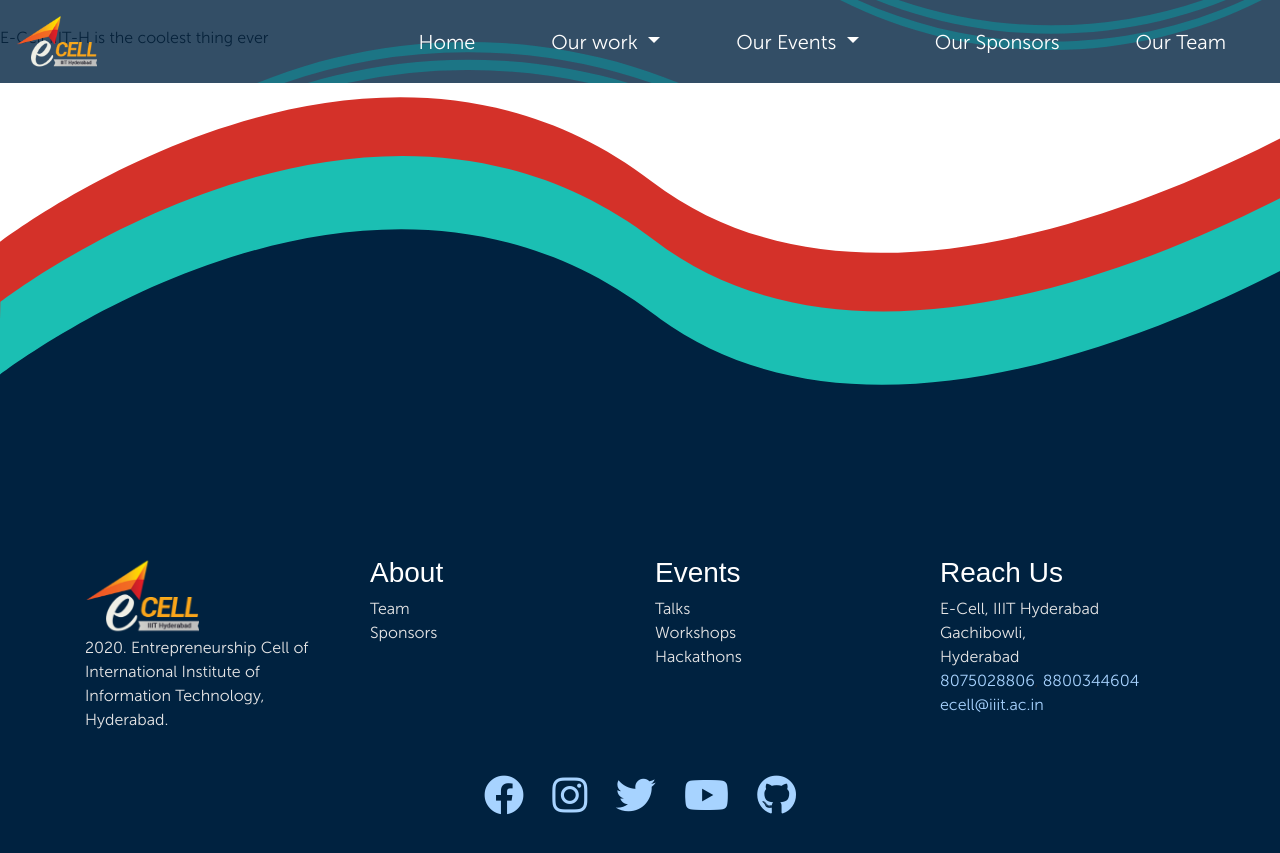
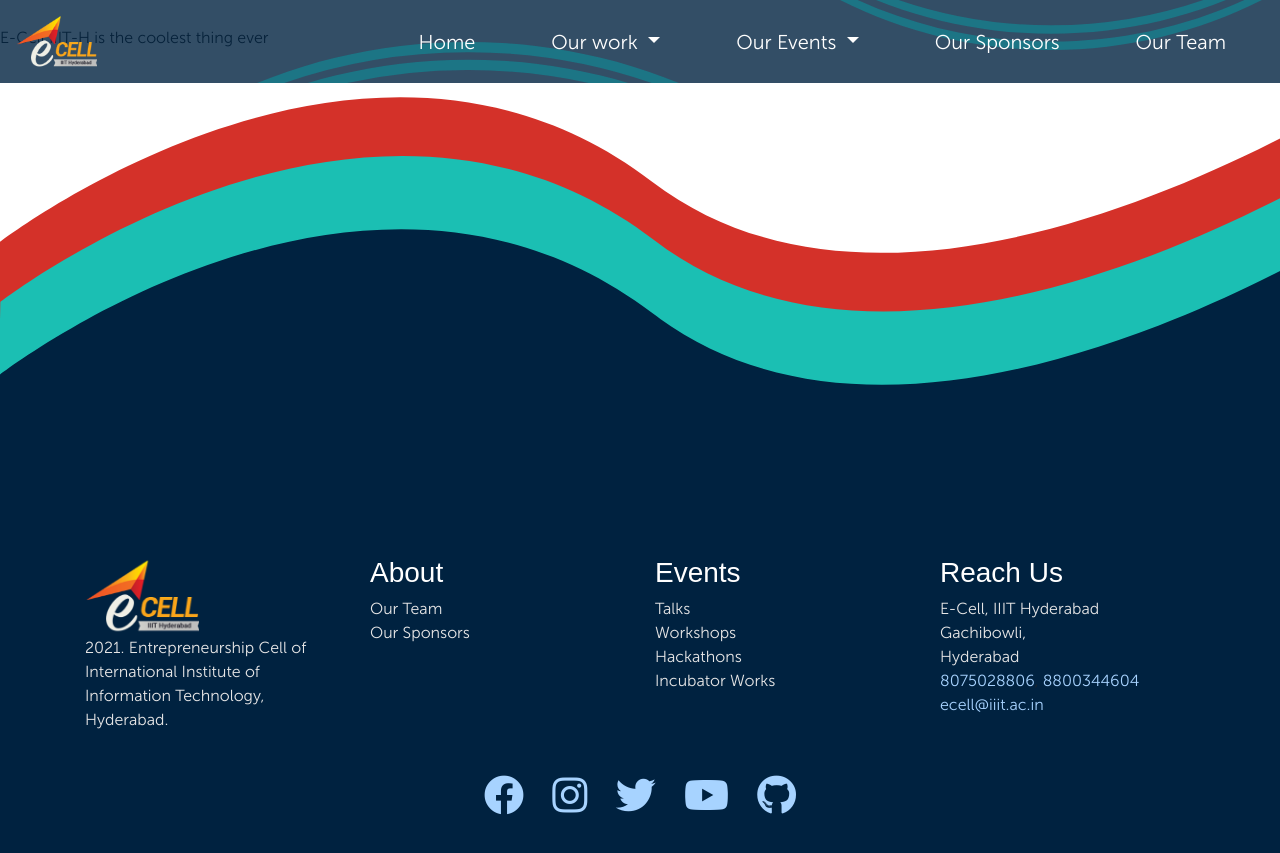
Before and after one commit to IIIT-ECell/website_2019, a Jekyll site: the page built from about.md, in a window 1280 px wide and 900 px high, scrolled down 190 px. Shown: the top 853 px of the window. Built offline with Jekyll 4.4.1, drawn with Linux system fonts in a browser that asks for light colours; nearby versions of some CDN libraries; some web fonts are replaced.

Commit message:
Consistent UI and Added more Events and Work details to the footer

```diff
--- a/_includes/footer.html
+++ b/_includes/footer.html
@@ -50,14 +50,14 @@
                     <img class="img-responsive" src="{{ site.baseurl }}/assets/imgs/ecell-logo.png" alt="E-Cell Logo" />
 
                     <p class="mx-auto footer-text">
-                        2020. Entrepreneurship Cell of International Institute of Information Technology, Hyderabad.
+                        2021. Entrepreneurship Cell of International Institute of Information Technology, Hyderabad.
                     </p>
                 </div>
 
                 <div class="col-12 col-sm-6 col-md-3 push-upper">
                     <h3>About</h3>
-                    <a class="d-block footer-text" href="{{ site.baseurl }}/team.html">Team</a>
-                    <a class="d-block footer-text" href="{{ site.baseurl }}/sponsors.html">Sponsors</a>
+                    <a class="d-block footer-text" href="{{ site.baseurl }}/team.html">Our Team</a>
+                    <a class="d-block footer-text" href="{{ site.baseurl }}/sponsors.html">Our Sponsors</a>
                 </div>
 
                 <div class="col-12 col-sm-6 col-md-3 push-upper">
@@ -65,6 +65,7 @@
                     <a class="d-block footer-text" href="{{ site.baseurl }}/talks">Talks</a>
                     <a class="d-block footer-text" href="{{ site.baseurl }}/workshops">Workshops</a>
                     <a class="d-block footer-text" href="{{ site.baseurl }}/hackathons">Hackathons</a>
+                    <a class="d-block footer-text" href="{{ site.baseurl }}/incubatorworks">Incubator Works</a>
                 </div>
 
                 <div class="col-12 col-md-3 push-upper">
```
Also changed, not shown: _data/testimonials.yml (+10 -6 lines), _layouts/team.html (line endings or trailing spaces), assets/imgs/sponsors/joveo.png, assets/imgs/team/Prateek_Sancheti_2021.jpeg (added), assets/imgs/team/Pratham_Gupta_2021.jpeg (added).
